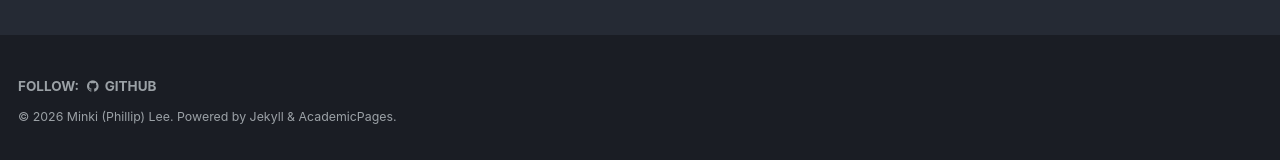
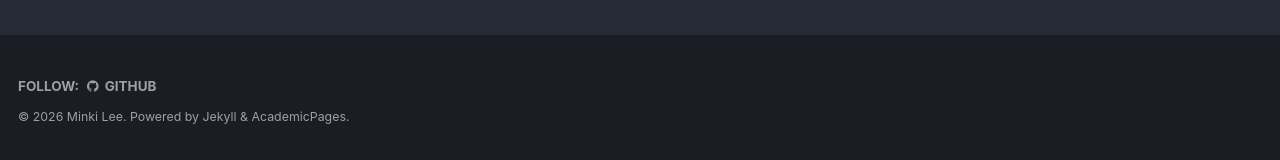
Before and after one commit to minkiplee/minkiplee.github.io, a Jekyll site: the page built from _pages/about.md, in a window 1280 px wide and 900 px high, scrolled down 640 px. Shown: the part 737-897 px from the top of the window. Built offline with Jekyll 4.4.1, drawn with Linux system fonts in a browser that asks for light colours; nearby versions of some CDN libraries; some web fonts are replaced; library files that are not in the unit come from our copies; part of the change alters nothing that is shown.

Commit message:
Update _config.yml

```diff
--- a/_config.yml
+++ b/_config.yml
@@ -14,8 +14,8 @@
 locale                   : "en-US"
 title                    : "Minki Lee"
 title_separator          : "-"
-name                     : &name "Minki (Phillip) Lee"
-description              : &description "Research Scientist at the University of Michigan"
+name                     : &name "Minki Lee"
+description              : &description "M.D.,/Ph.D. student at Columbia University"
 url                      : https://minkiplee.github.io # the base hostname & protocol for your site e.g. "https://mmistakes.github.io"
 baseurl                  : "" # the subpath of your site, e.g. "/blog"
 repository               : "minkiplee/minkiplee.github.io"
```
